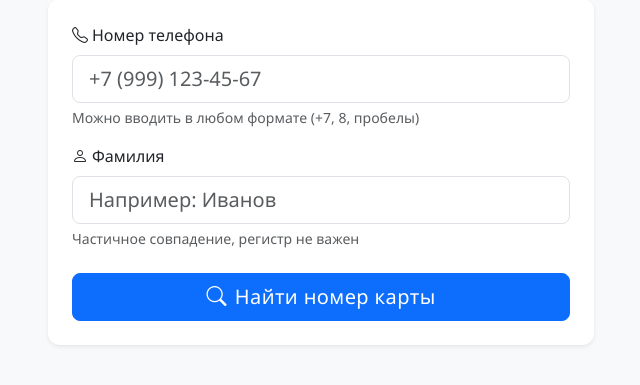
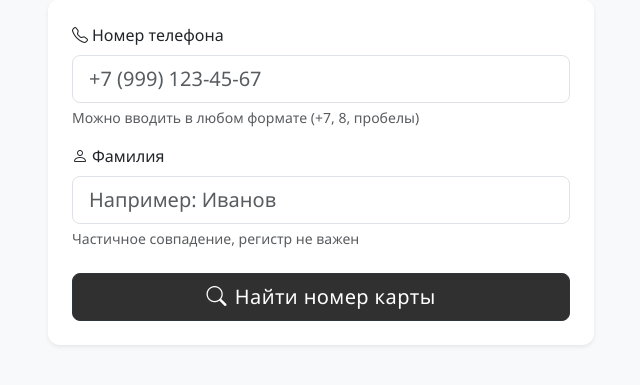
Before and after one commit to nkozelskiy/idBonusCart, a FastAPI app: page /search in a window 1280 px wide. Shown: the part 142-527 px from the top of the page, without its empty margins (319-959 px from the left). Run offline with FastAPI, Linux system fonts and the light colour scheme; the visitor is signed in with stand-in values (Sample User, id 1).

Commit message:
corrected UI background

```diff
--- a/app/static/style.css
+++ b/app/static/style.css
@@ -21,8 +21,8 @@ body {
 
 /* ── Кнопки ──────────────────────────────────────────────────────────────── */
 .btn-primary {
-  background-color: #0d6efd;
-  border-color: #0d6efd;
+  background-color: #2f302f;
+  border-color: #30343b;
   letter-spacing: 0.02em;
 }
 
```
